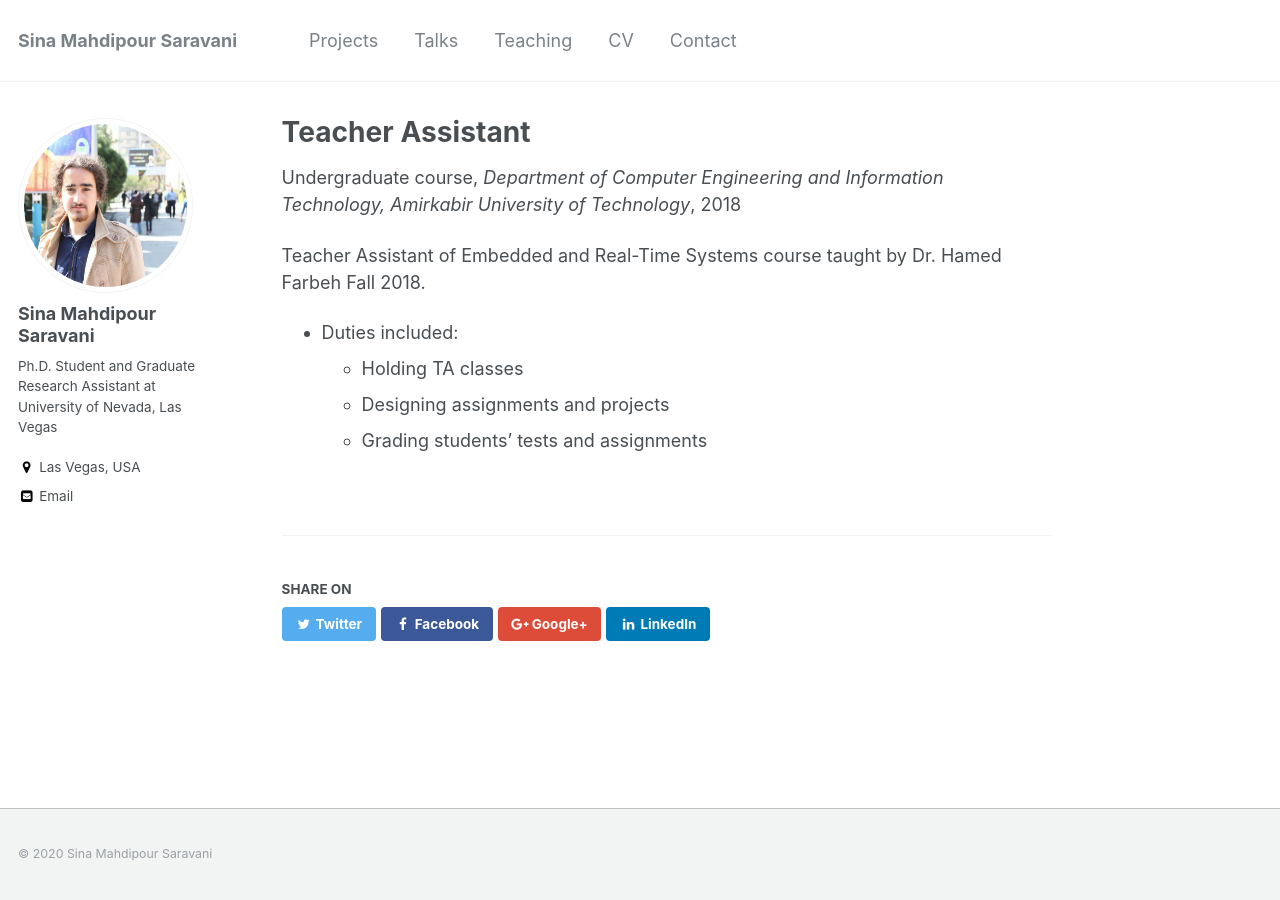
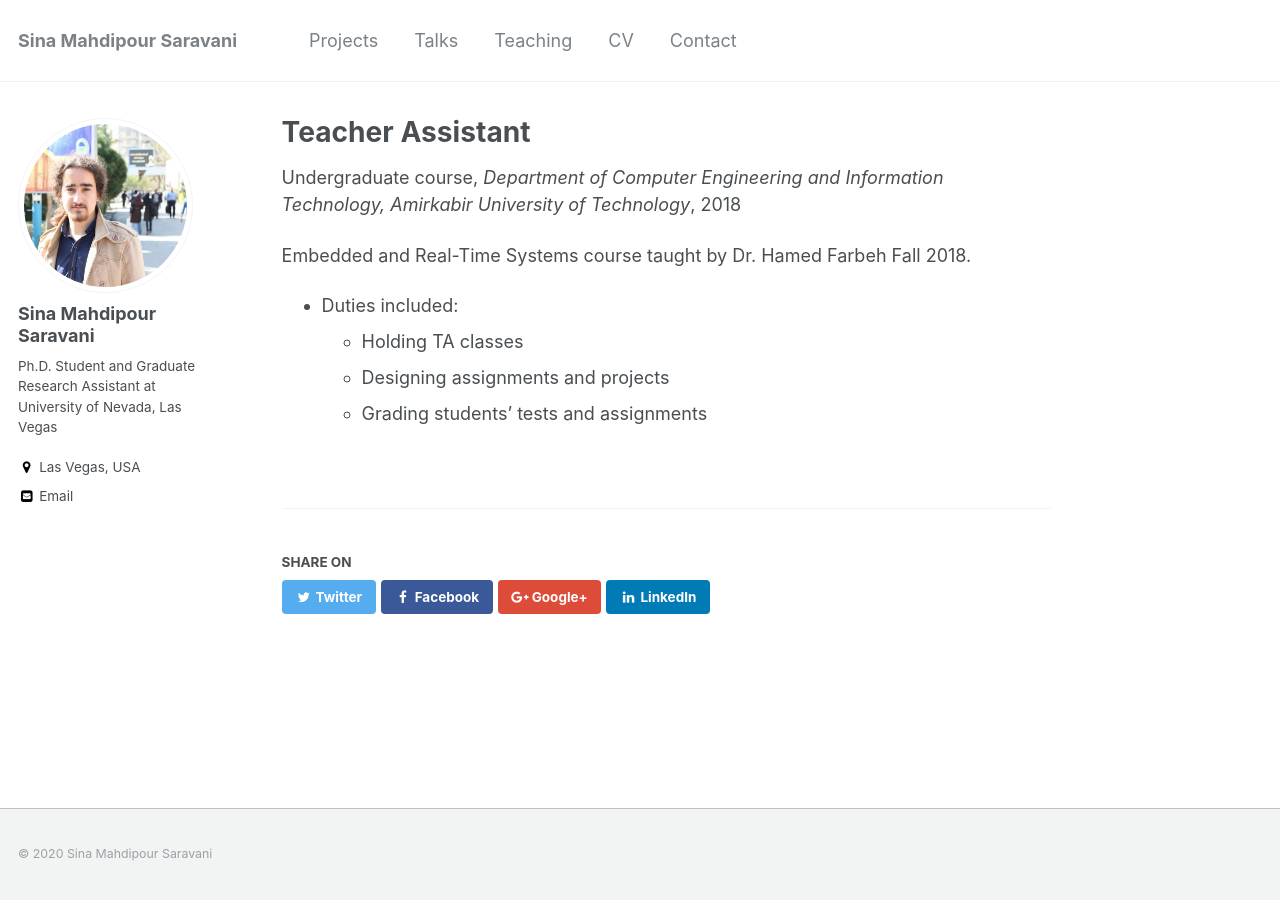
Before and after one commit to sinamps/sinamps.github.io, a Jekyll site: the page built from _teaching/embedded.md, in a window 1280 px wide. Built offline with Jekyll 4.4.1, drawn with Linux system fonts in a browser that asks for light colours.

Commit message:
Update embedded.md

```diff
--- a/_teaching/embedded.md
+++ b/_teaching/embedded.md
@@ -8,7 +8,7 @@
 location: "Tehran, Iran"
 ---
 
-Teacher Assistant of Embedded and Real-Time Systems course taught by Dr. Hamed Farbeh Fall 2018.
+Embedded and Real-Time Systems course taught by Dr. Hamed Farbeh Fall 2018.
 
 * Duties included:
   * Holding TA classes
```
